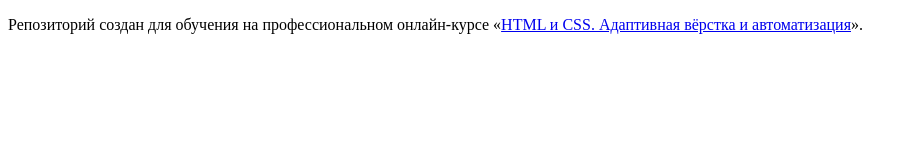
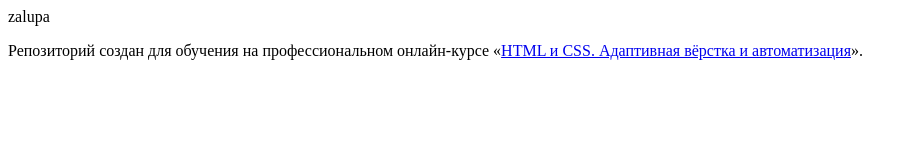
Before and after one commit to andreyxloponin21/plink, a website: page source/index.html in a window 1280 px wide. Shown: the whole page, without its empty margins (0-917 px from the left). Drawn offline with Linux system fonts and the light colour scheme.

Commit message:
Update index.html

```diff
--- a/source/index.html
+++ b/source/index.html
@@ -5,6 +5,7 @@
     <title>HTML Academy: {{projectTitle}}</title>
   </head>
   <body>
+zalupa
 
     <p>Репозиторий создан для обучения на профессиональном онлайн‑курсе «<a href="https://htmlacademy.ru/intensive/adaptive">HTML и CSS. Адаптивная вёрстка и автоматизация</a>».</p>
 
```
